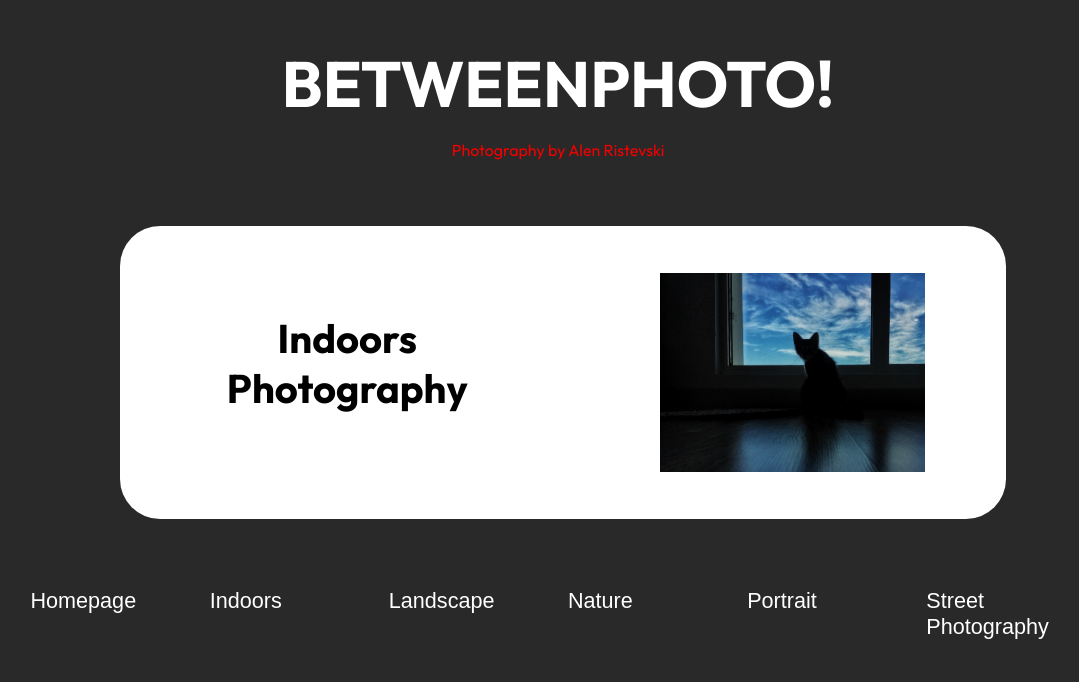
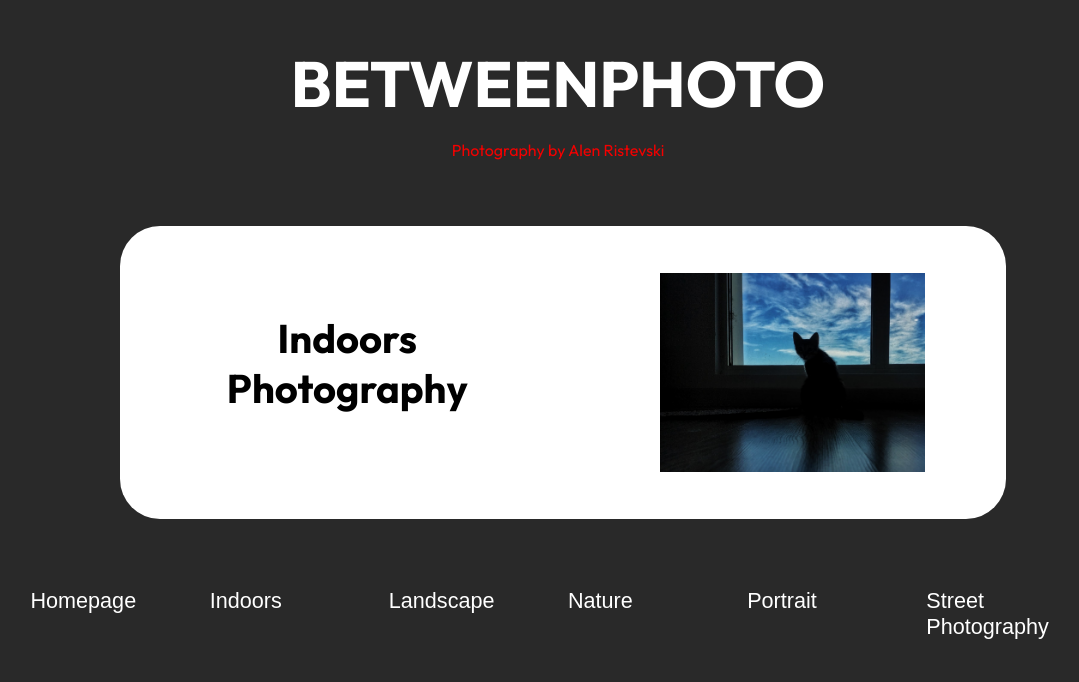
Before and after one commit to RistevskiAlen/Betweenphoto, a plain HTML site: page indoors.html in a window 1280 px wide. Shown: the part 117-799 px from the top of the page, without its empty margins (77-1156 px from the left). Drawn offline with Linux system fonts and the light colour scheme; a web font is replaced by a local one.

Commit message:
all good

```diff
--- a/indoors.html
+++ b/indoors.html
@@ -13,7 +13,7 @@
 
 <body>
   <div class="wp-text">
-    <h1 class="main-title">BETWEENPHOTO!</h1>
+    <h1 class="main-title">BETWEENPHOTO</h1>
     <p class="sub-title">Photography by Alen Ristevski</p>
     <div class="boxmotto">
       <h2> <span>Indoors</span> <span>Photography</span></h2>
```
Also changed, not shown: landscape.html (+1 -1 lines), nature.html (+1 -1 lines), portrait.html (+1 -1 lines), streetphotography.html (+1 -1 lines).
